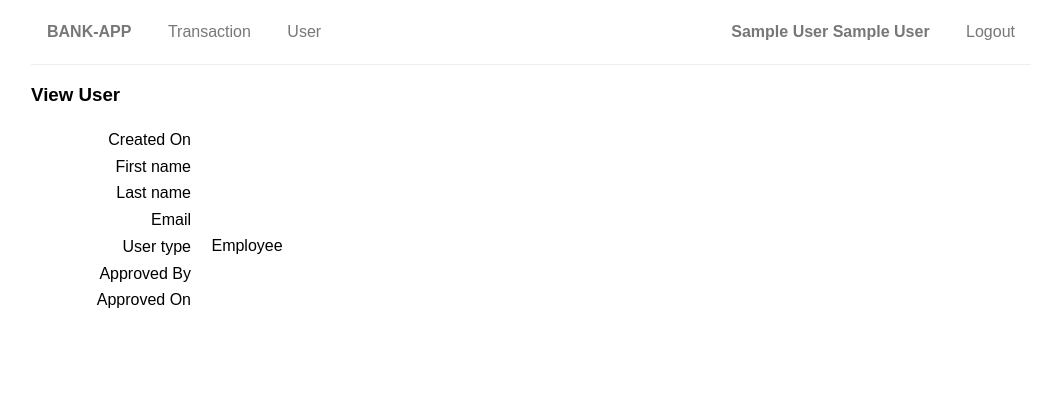
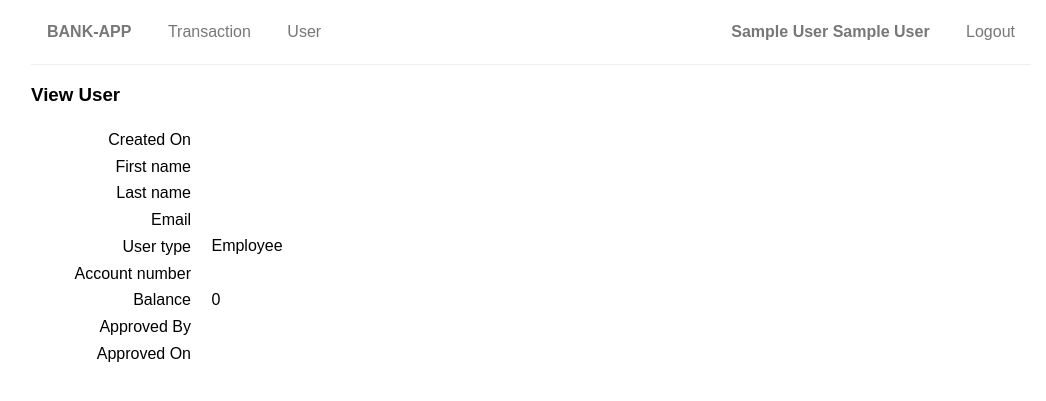
Before and after one commit to efdalustaoglu/secure-coding, a PHP site: page /view_user.php in a window 1280 px wide. Shown: the top 401 px of the page, without its empty margins (109-1155 px from the left). Run offline with PHP 8.4, Linux system fonts and the light colour scheme; the visitor is signed in with stand-in values (Sample User, id 1); tables that the repository leaves empty or names only in its code hold one stand-in row (values such as "Sample post"); data that the repository does not hold is empty; some libraries are stand-ins or nearby versions.

Commit message:
add account number and balance to user view

```diff
--- a/public/view_user.php
+++ b/public/view_user.php
@@ -63,6 +63,16 @@ include("header.php");
     </div>
 
     <div class="pure-control-group">
+      <label>Account number</label>
+      <span><?php echo $user->ACCOUNT_NUMBER; ?></span>
+    </div>
+
+    <div class="pure-control-group">
+      <label>Balance</label>
+      <span><?php echo number_format($user->BALANCE); ?></span>
+    </div>
+
+    <div class="pure-control-group">
       <label>Approved By</label>
       <span><?php echo $user->APPROVED_BY; ?></span>
     </div>
```
